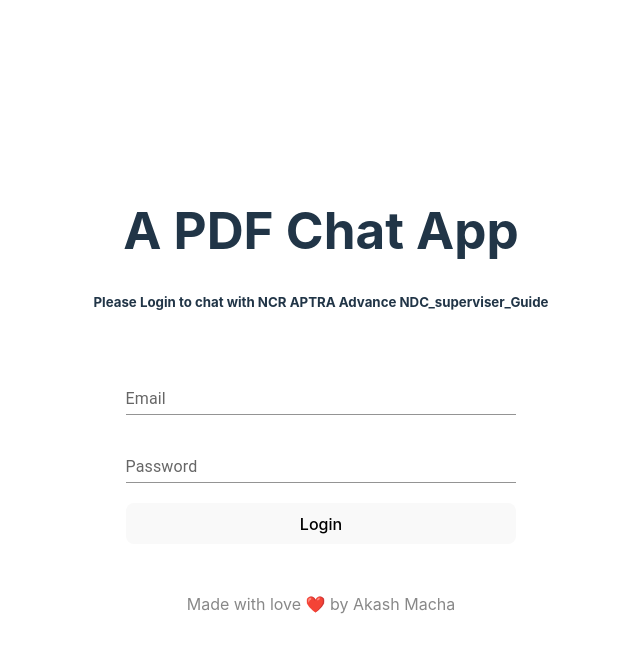
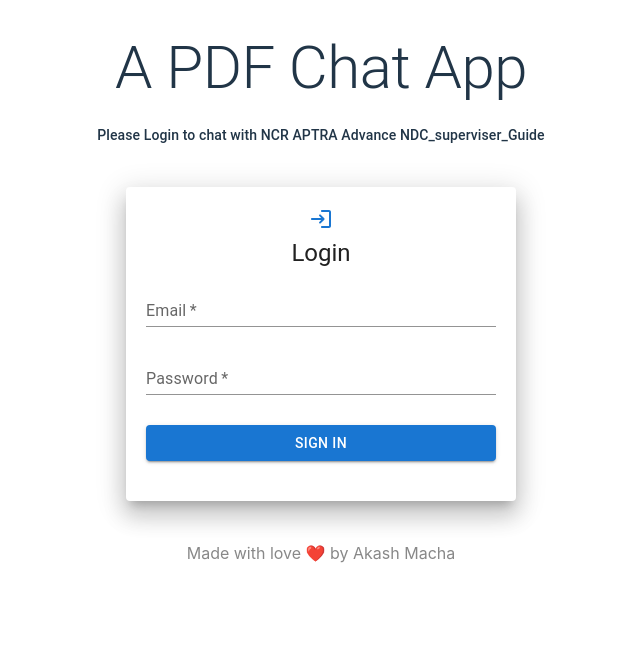
Before and after one commit to Akash-Macha/pdf-ai-chat-app, a React (Vite) app in the folder front-end/: page / in a window 1280 px wide. Shown: the top 652 px of the page, without its empty margins (319-959 px from the left). Built offline with nearby package versions, Linux system fonts and the light colour scheme.

Commit message:
- Created Not Found component - Restyled Login screen - Used Typography in Header - Installed @mui/icons-material - Tried a few stylings in ChatScreen

```diff
--- a/front-end/package.json
+++ b/front-end/package.json
@@ -12,6 +12,7 @@
   "dependencies": {
     "@emotion/react": "^11.11.3",
     "@emotion/styled": "^11.11.0",
+    "@mui/icons-material": "^5.15.6",
     "@mui/material": "^5.15.6",
     "@mui/styled-engine-sc": "^6.0.0-alpha.13",
     "axios": "^1.6.7",
--- a/front-end/src/App.jsx
+++ b/front-end/src/App.jsx
@@ -3,6 +3,7 @@
 import { RouterProvider, createBrowserRouter } from 'react-router-dom';
 import { RingLoader } from 'react-spinners';
 import './App.css'
+import NotFound from './components/NotFound/NotFound';
 const LandingPage = lazy(() => import('./components/LandingPage'))
 const ChatScreen = lazy(() => import('./components/ChatScreen/ChatScreen'))
 
@@ -18,12 +19,12 @@
   {
     path: "/",
     element: <Suspense fallback={<RingLoader color="#36d7b7" />}><LandingPage /></Suspense>,
-    errorElement: <p>Not Found</p>,
+    errorElement: <NotFound />,
   },
   {
     path: "/chat-with-pdf",
     element: <Suspense fallback={<RingLoader color="#36d7b7" />}><ChatScreen /></Suspense>,
-    errorElement: <p>Not Found</p>,
+    errorElement: <NotFound />,
   }
 ]);
 
--- a/front-end/src/components/ChatScreen/ChatScreen.jsx
+++ b/front-end/src/components/ChatScreen/ChatScreen.jsx
@@ -1,5 +1,5 @@
 import { useCallback, useState } from "react";
-import { Card, CardContent, Typography } from "@mui/material";
+import { Button, Card, CardContent, TextField, Typography } from "@mui/material";
 import './ChatScreen.css';
 import { useComments } from "../../hooks/use-query-pdf";
 
@@ -42,6 +42,29 @@
       )) : null}
       <input type="text" value={question} onChange={(event) => setQuestion(event.target.value)} />
       <button type="button" onClick={handleQuestion}>Enter</button>
+      <TextField
+        id="Question"
+        label="Question"
+        variant="filled"
+        fullWidth
+        value={question}
+        onChange={(event) => setQuestion(event.target.value)}
+      />
+      <TextField
+        id="filled-multiline-flexible"
+        label="Multiline"
+        multiline
+        maxRows={4}
+        variant="filled"
+        fullWidth
+      />
+      <Button
+        variant="contained"
+        size="large"
+        onClick={handleQuestion}
+      >
+        Enter
+      </Button>
     </>
   );
 };
--- a/front-end/src/components/Header/Header.jsx
+++ b/front-end/src/components/Header/Header.jsx
@@ -1,10 +1,14 @@
-import './Header.css'
+import { Typography } from '@mui/material';
 
 const Header = () => {
   return (
     <>
-      <h1 className="header">A PDF Chat App</h1>
-      <h5>Please Login to chat with NCR APTRA Advance NDC_superviser_Guide</h5>
+      <Typography variant='h2' gutterBottom>
+        A PDF Chat App
+      </Typography>
+      <Typography variant='subtitle2' gutterBottom>
+        Please Login to chat with NCR APTRA Advance NDC_superviser_Guide
+      </Typography>
     </>
   );
 };
--- a/front-end/src/components/LandingPage.jsx
+++ b/front-end/src/components/LandingPage.jsx
@@ -1,5 +1,5 @@
 import Header from "./Header/Header";
-import Login from "./Login";
+import Login from "./LoginScreen/Login";
 
 const LandingPage = () => {
   return (
--- a/front-end/src/components/Login.jsx
+++ /dev/null
@@ -1,47 +0,0 @@
-
-import { useCallback, useState } from 'react';
-import { useNavigate } from "react-router-dom";
-import TextField from '@mui/material/TextField';
-
-const Login = () => {
-  const navigate = useNavigate();
-
-  const [email, setEmail] = useState(null);
-  const [password, setPassword] = useState(null);
-  const [error, setError] = useState(null);
-
-  const validate = useCallback(() => {
-    console.log('validate = ', email);
-    console.log('validate = ', password);
-
-    if (email === 'test@test.com' && password === 'test') {
-      setError(null);
-      navigate("/chat-with-pdf");
-
-      console.log("Authenticated and navigating!");
-    } else {
-      setError('Please enter correct credentials.');
-    }
-  }, [email, password]);
-
-  return (
-    <>
-      <div className="card">
-        <TextField id="email" label="Email" variant="standard" onChange={(event) => setEmail(event.target.value)} />
-        <TextField
-          id="filled-password-input"
-          label="Password"
-          type="password"
-          autoComplete="current-password"
-          variant="standard"
-          onChange={(event) => setPassword(event.target.value)}
-        />
-        {error ? <p className='error'>{error}</p> : null}
-        <button onClick={validate}>
-          Login
-        </button>
-      </div>
-    </>)
-}
-
-export default Login;
--- /dev/null
+++ b/front-end/src/components/LoginScreen/Login.jsx
@@ -0,0 +1,80 @@
+import { useCallback, useState } from 'react';
+import { Button, Grid, Paper, TextField, Typography } from '@mui/material';
+import { useNavigate } from 'react-router-dom';
+import LoginRoundedIcon from '@mui/icons-material/LoginRounded';
+
+const paperStyle = { padding: 20, minHeight: '30vh', width: 350, margin: "40px auto" }
+const submitButtonStyle = { margin: '20px 0' }
+const textFieldStyle = {
+  margin: '10px 0',
+};
+const headingStyle = {
+  margin: '0 0 10px 0',
+}
+
+const Login = () => {
+  const navigate = useNavigate();
+
+  const [email, setEmail] = useState(null);
+  const [password, setPassword] = useState(null);
+  const [error, setError] = useState(null);
+
+  const validate = useCallback(() => {
+    console.log('[validate] email = ', email);
+    console.log('[validate] password = ', password);
+
+    if (email === 'test@test.com' && password === 'test') {
+      setError(null);
+      navigate("/chat-with-pdf");
+
+      console.log("Authenticated and navigating!");
+    } else {
+      setError('Please enter correct credentials.');
+    }
+  }, [email, password]);
+
+  return (
+    <Grid>
+      <Paper elevation={15} style={paperStyle}>
+        <Grid align='center'>
+          <LoginRoundedIcon color='primary' />
+          <Typography variant='h5'>
+            Login
+          </Typography>
+        </Grid>
+        <TextField
+          label='Email'
+          variant="standard"
+          placeholder='Enter email'
+          fullWidth
+          required
+          style={textFieldStyle}
+          error={!!error}
+          onChange={(event) => setEmail(event.target.value)}
+        />
+        <TextField
+          label='Password'
+          variant="standard"
+          placeholder='Enter password'
+          type='password'
+          fullWidth
+          required
+          style={textFieldStyle}
+          onChange={(event) => setPassword(event.target.value)}
+        />
+        <Button
+          type='button'
+          color='primary'
+          variant="contained"
+          style={submitButtonStyle}
+          fullWidth
+          onClick={validate}
+        >
+          Sign in
+        </Button>
+      </Paper>
+    </Grid>
+  )
+}
+
+export default Login;
--- /dev/null
+++ b/front-end/src/components/NotFound/NotFound.jsx
@@ -0,0 +1,5 @@
+const NotFound = () => {
+    return (<p>Not Found... 😞</p>);
+}
+
+export default NotFound;
--- a/front-end/src/index.css
+++ b/front-end/src/index.css
@@ -27,8 +27,8 @@
 
 body {
   margin: 0;
-  display: flex;
-  place-items: center;
+  /* display: flex;
+  place-items: center; */
   min-width: 320px;
   min-height: 100vh;
 }
```
Also changed, not shown: front-end/src/components/Header/Header.css (deleted), 2 other files (tests, documents, lock files or other folders).
